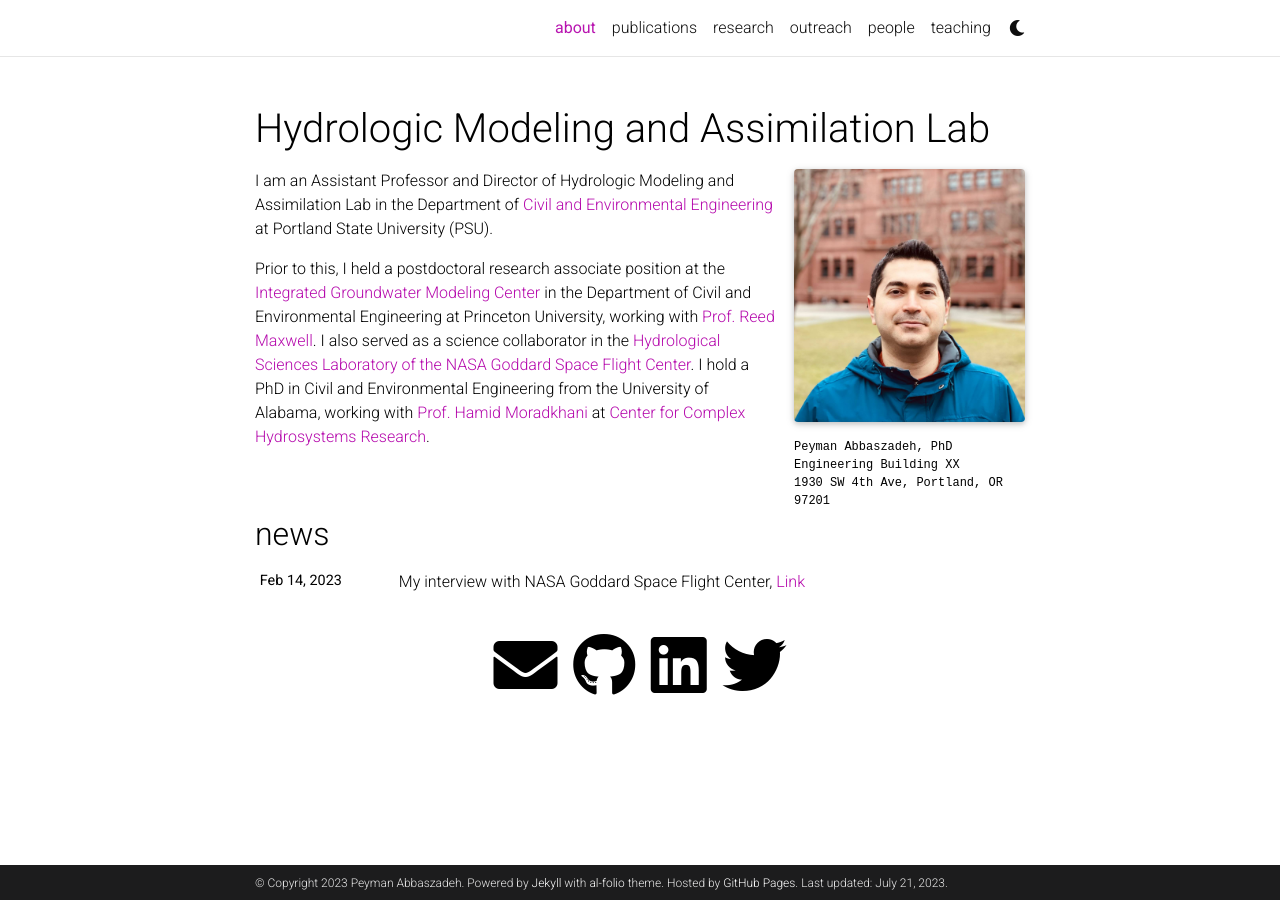
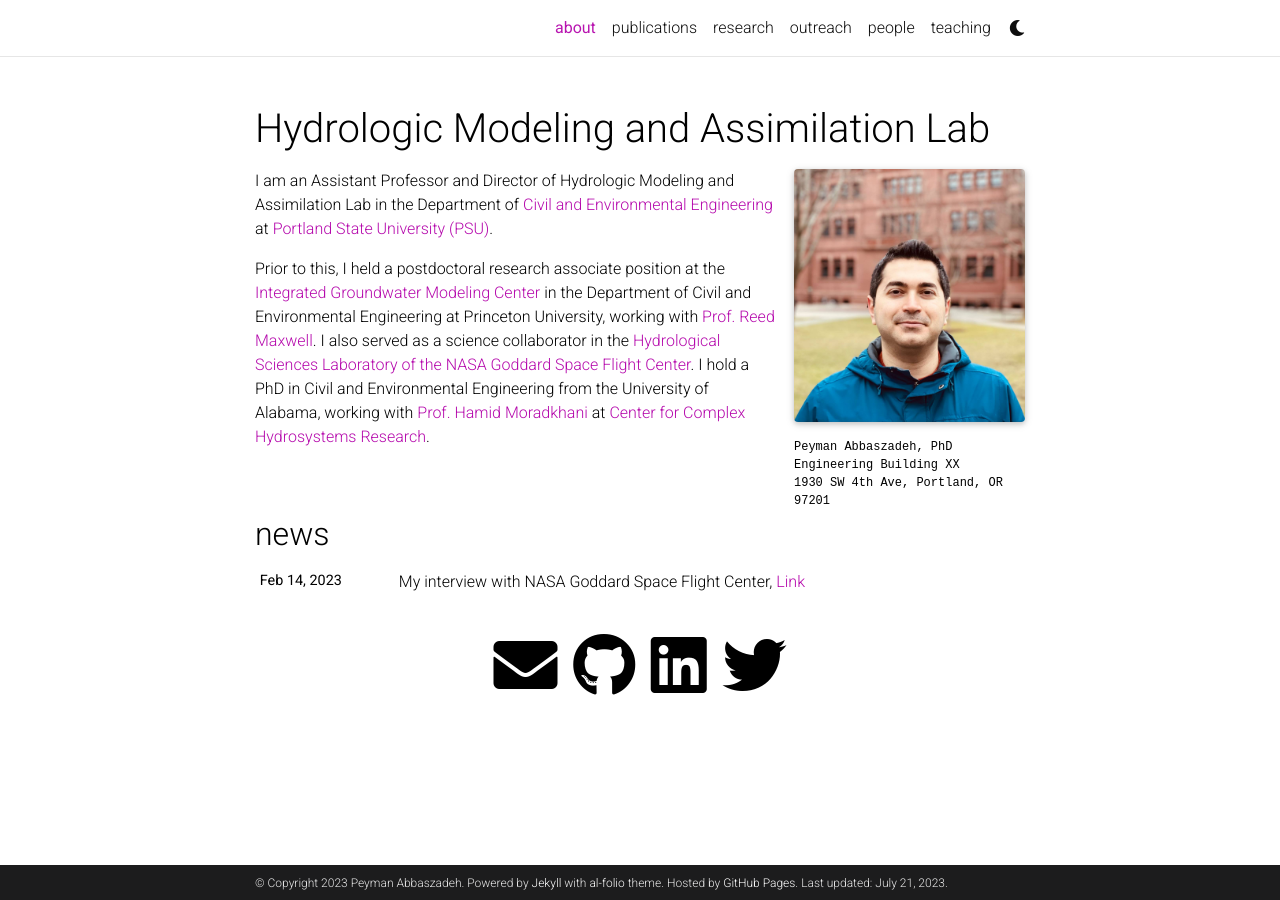
Before and after one commit to Pabbaszadeh/Pabbaszadeh.github.io, a Jekyll site: the page built from _pages/about.md, in a window 1280 px wide. Built offline with Jekyll 4.4.1, drawn with Linux system fonts in a browser that asks for light colours; full-size pictures stand in for the smaller copies a plugin makes; comment, search, counter and statistics services are not loaded; a style sheet for code colours, icons or effects is not loaded; part of the change alters nothing that is shown.

```diff
--- a/_pages/about.md
+++ b/_pages/about.md
@@ -15,6 +15,6 @@ selected_papers: False # includes a list of papers marked as "selected={true}"
 social: true  # includes social icons at the bottom of the page
 ---
 
-I am an Assistant Professor and Director of Hydrologic Modeling and Assimilation Lab in the Department of [Civil and Environmental Engineering](https://www.pdx.edu/civil-environmental-engineering/) at Portland State University (PSU).
+I am an Assistant Professor and Director of Hydrologic Modeling and Assimilation Lab in the Department of [Civil and Environmental Engineering](https://www.pdx.edu/civil-environmental-engineering/) at [Portland State University (PSU)](https://www.pdx.edu).
 
 Prior to this, I held a postdoctoral research associate position at the [Integrated Groundwater Modeling Center](https://igwmc.princeton.edu) in the Department of Civil and Environmental Engineering at Princeton University, working with [Prof. Reed Maxwell](http://maxwell.princeton.edu). I also served as a science collaborator in the [Hydrological Sciences Laboratory of the NASA Goddard Space Flight Center](https://science.gsfc.nasa.gov/sed/bio/108710/). I hold a PhD in Civil and Environmental Engineering from the University of Alabama, working with [Prof. Hamid Moradkhani](https://moradkhani.ua.edu) at [Center for Complex Hydrosystems Research](https://cchr.eng.ua.edu).
```
